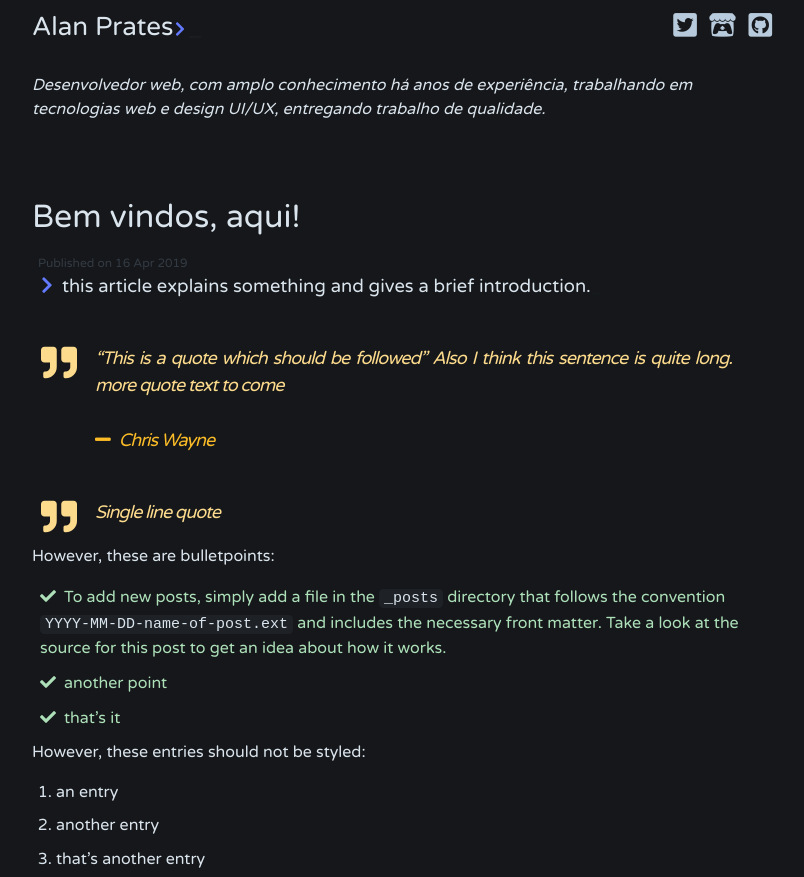
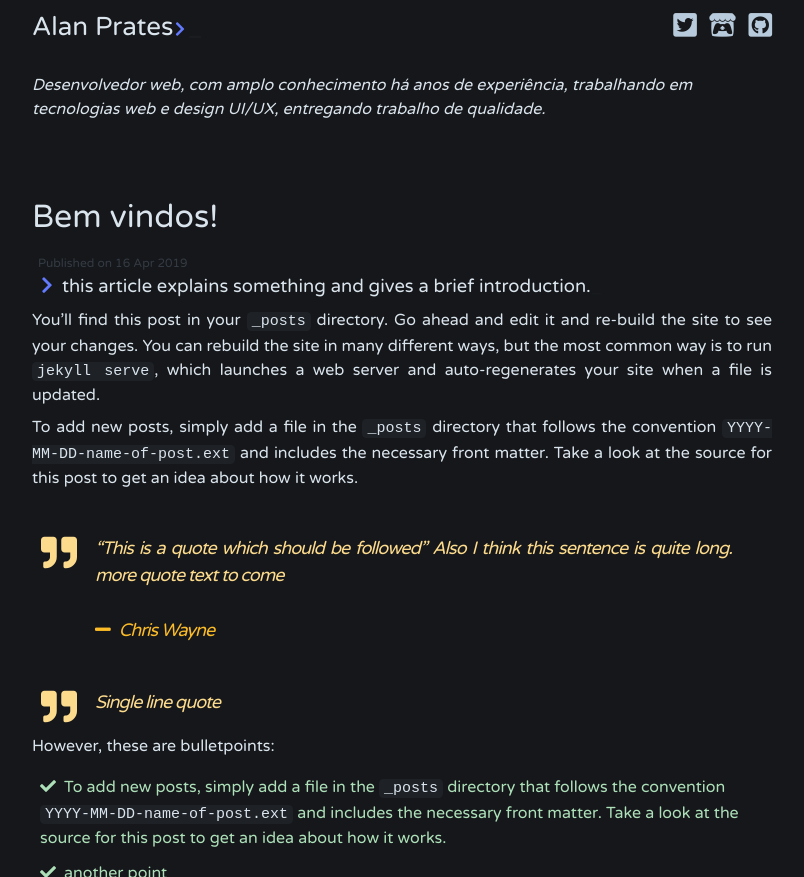
Before and after one commit to AlanPrates/alandash, a Jekyll site: the page built from _posts/2019-04-16-welcome-to-jekyll2.md, in a window 1280 px wide and 900 px high, cut to the strip 0-877 px from the top of the window. Shown: the whole strip, without its empty margins (238-1042 px from the left). Built offline with Jekyll 4.4.1, drawn with Linux system fonts in a browser that asks for light colours; nearby versions of some CDN libraries; comment, search, counter and statistics services are not loaded; some of the changed text lies outside the part shown.

Commit message:
Update 2019-04-16-welcome-to-jekyll2.md

```diff
--- a/_posts/2019-04-16-welcome-to-jekyll2.md
+++ b/_posts/2019-04-16-welcome-to-jekyll2.md
@@ -1,9 +1,13 @@
 ---
 layout: post
-title: "Bem vindos, aqui!"
+title: "Bem vindos!"
 description: this article explains something and gives a brief introduction.
 tags: welcome introduction
 ---
+
+You’ll find this post in your `_posts` directory. Go ahead and edit it and re-build the site to see your changes. You can rebuild the site in many different ways, but the most common way is to run `jekyll serve`, which launches a web server and auto-regenerates your site when a file is updated.
+
+To add new posts, simply add a file in the `_posts` directory that follows the convention `YYYY-MM-DD-name-of-post.ext` and includes the necessary front matter. Take a look at the source for this post to get an idea about how it works.
 
 > "This is a quote which should be followed"
 > Also I think this sentence is quite long.
@@ -49,4 +53,4 @@ Check out the [Jekyll docs][jekyll-docs] for more info on how to get the most ou
 [jekyll-gh]: https://github.com/jekyll/jekyll
 [jekyll-talk]: https://talk.jekyllrb.com/
 
-<blockquote class="twitter-tweet"><p lang="en" dir="ltr"><a href="https://twitter.com/hashtag/jekyll?src=hash&amp;ref_src=twsrc%5Etfw">#jekyll</a> <a href="https://twitter.com/hashtag/dash?src=hash&amp;ref_src=twsrc%5Etfw">#dash</a> now officially supports both, dark and light theming. Enjoy!<a href="https://t.co/4evp9pX2Ws">https://t.co/4evp9pX2Ws</a> <a href="https://t.co/vOQCZjGKic">pic.twitter.com/vOQCZjGKic</a></p>&mdash; 〽️ɪɢᴜᴇʟ (@bitbrain_) <a href="https://twitter.com/bitbrain_/status/1166440978124877827?ref_src=twsrc%5Etfw">August 27, 2019</a></blockquote> <script async src="https://platform.twitter.com/widgets.js" charset="utf-8"></script>
+<blockquote class="twitter-tweet"><p lang="pt" dir="ltr">UMA CURIOSIDADE SOBRE LINUX:<br><br>Você sabia que é possível assistir ao Star Wars: Episódio IV – Uma Nova Esperança, em ASCII, pelo terminal? <br><br>Para isso, basta abrir o terminal e rodar o comando:<br>telnet <a href="https://t.co/l3xxIQ9OiD">https://t.co/l3xxIQ9OiD</a> <a href="https://t.co/FLitBPQ7hl">pic.twitter.com/FLitBPQ7hl</a></p>&mdash; Durval Henrique (@lavrudinho) <a href="https://twitter.com/lavrudinho/status/1511494468733747205?ref_src=twsrc%5Etfw">April 6, 2022</a></blockquote> <script async src="https://platform.twitter.com/widgets.js" charset="utf-8"></script>
```
